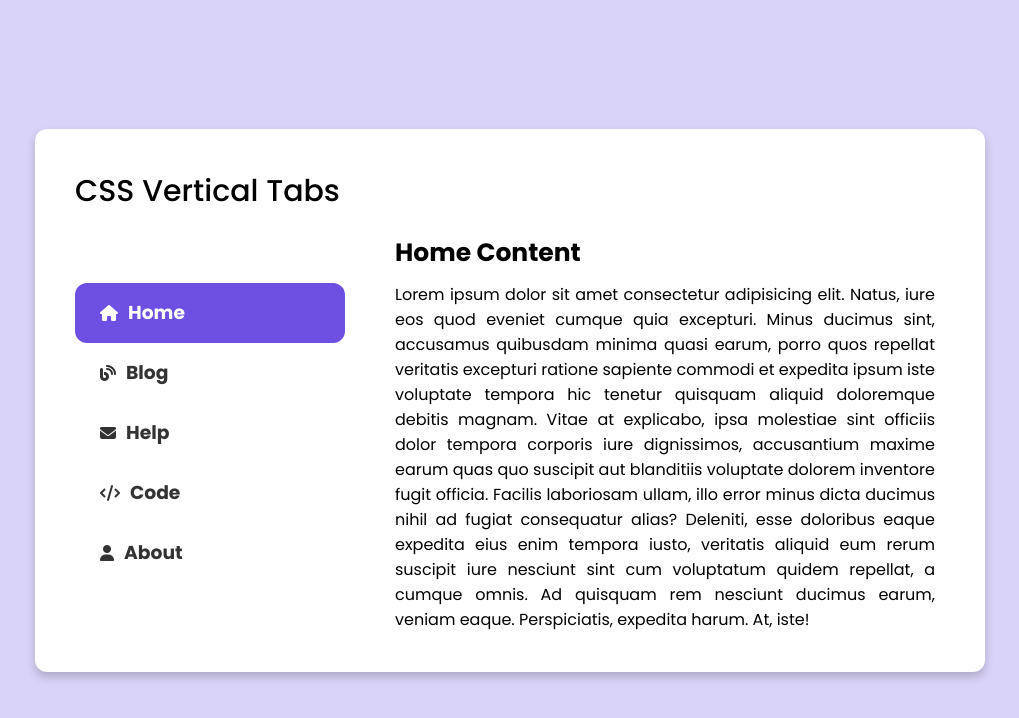
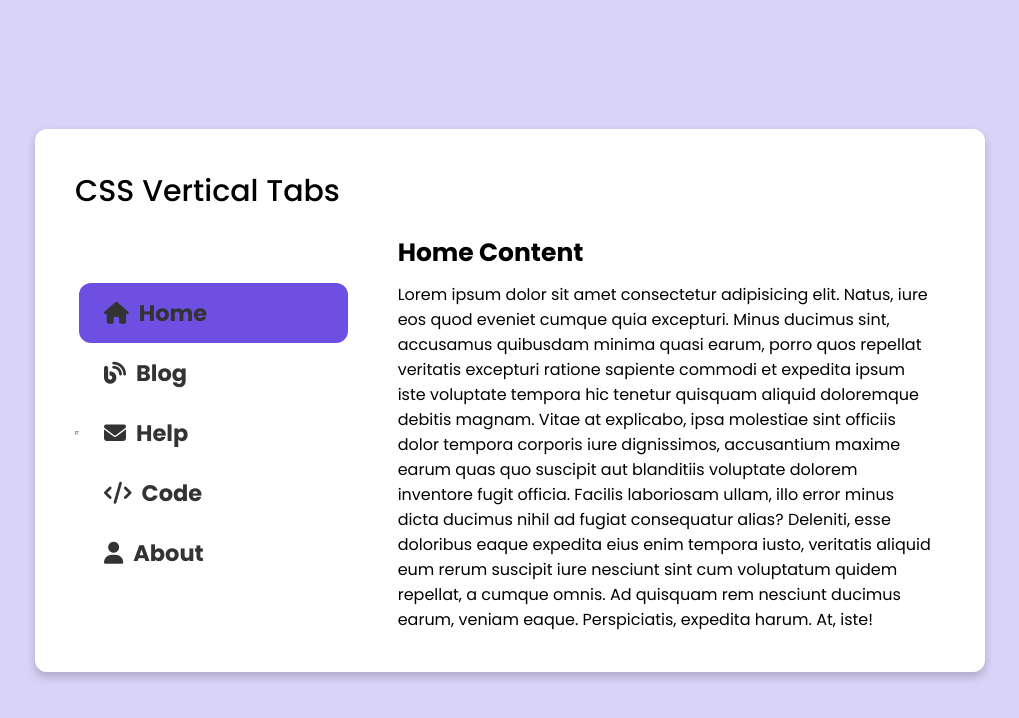
Before and after one commit to Rizqi-noor-fauzan/cek-struktur, a plain HTML site: page index.html in a window 1280 px wide. Shown: the whole page, without its empty margins (130-1149 px from the left). Drawn offline with Linux system fonts and the light colour scheme.

Commit message:
remove justify

```diff
--- a/index.html
+++ b/index.html
@@ -20,31 +20,33 @@
         <h1>CSS Vertical Tabs</h1>
       </header>
       <section class="content">
+      <fieldset>
         <input type="radio" checked name="indicator" id="home" />
         <input type="radio" name="indicator" id="blog" />
         <input type="radio" name="indicator" id="help" />
         <input type="radio" name="indicator" id="code" />
         <input type="radio" name="indicator" id="about" />
+      </fieldset>
         <nav class="list">
           <label for="home" class="home">
             <i class="fas fa-home"></i>
-            <h3 class="topik">Home</h3></label
+            <h2 class="topik">Home</h2></label
           >
           <label for="blog" class="blog">
             <i class="fas fa-blog"></i>
-            <h3 class="topik">Blog</h3></label
+            <h2 class="topik">Blog</h2></label
           >
           <label for="help" class="help">
             <i class="fas fa-envelope"></i>
-            <h3 class="topik">Help</h3></label
+            <h2 class="topik">Help</h2></label
           >
           <label for="code" class="code">
             <i class="fas fa-code"></i>
-            <h3 class="topik">Code</h3></label
+            <h2 class="topik">Code</h2></label
           >
           <label for="about" class="about">
             <i class="fas fa-user"></i>
-            <h3 class="topik">About</h3></label
+            <h2 class="topik">About</h2></label
           >
           <div class="indicator"></div>
         </nav>
--- a/style.css
+++ b/style.css
@@ -50,16 +50,20 @@ main .content .list {
   align-items: center;
   gap: 10px;
   height: 60px;
-  /* background-color: red; */
   width: 40%;
   font-weight: 500;
   border-radius: 12px;
+  font-size: 15px;
   cursor: pointer;
   line-height: 60px;
   padding-left: 25px;
   color: #333;
   z-index: 12;
   transition: all 0.4s ease;
+}
+
+.content .list label i {
+  font-size: 22px;
 }
 
 .content .list label:hover {
@@ -138,7 +142,3 @@ main .content .text-content {
   font-size: 25px;
   margin-bottom: 10px;
 }
-
-.content .text-content p {
-  text-align: justify;
-}
```
